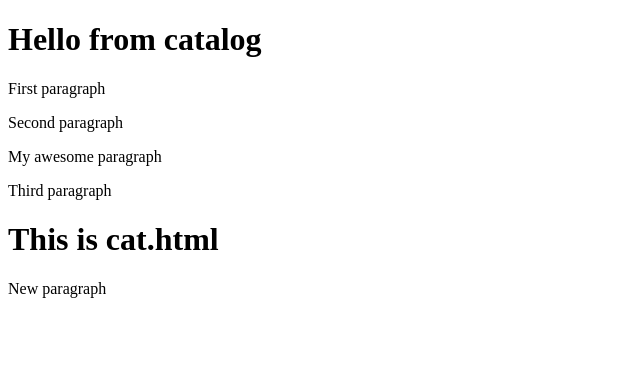
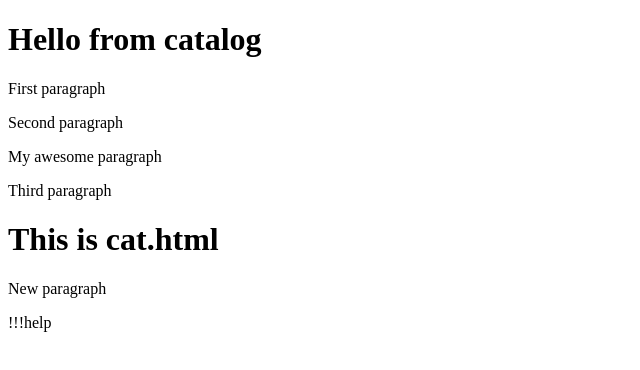
Before and after one commit to YelistratovAndrii/Mockup-Privat-Jet-web-app, a plain HTML site: page cat.html in a window 1280 px wide. Shown: the full height of the page, 0-640 px from the left. Drawn offline with Linux system fonts and the light colour scheme.

Commit message:
help in cat

```diff
--- a/cat.html
+++ b/cat.html
@@ -14,5 +14,6 @@
     <p>Third paragraph</p>
     <h1>This is cat.html</h1>
     <p>New paragraph</p>
+    <p>!!!help</p>
   </body>
 </html>
```
